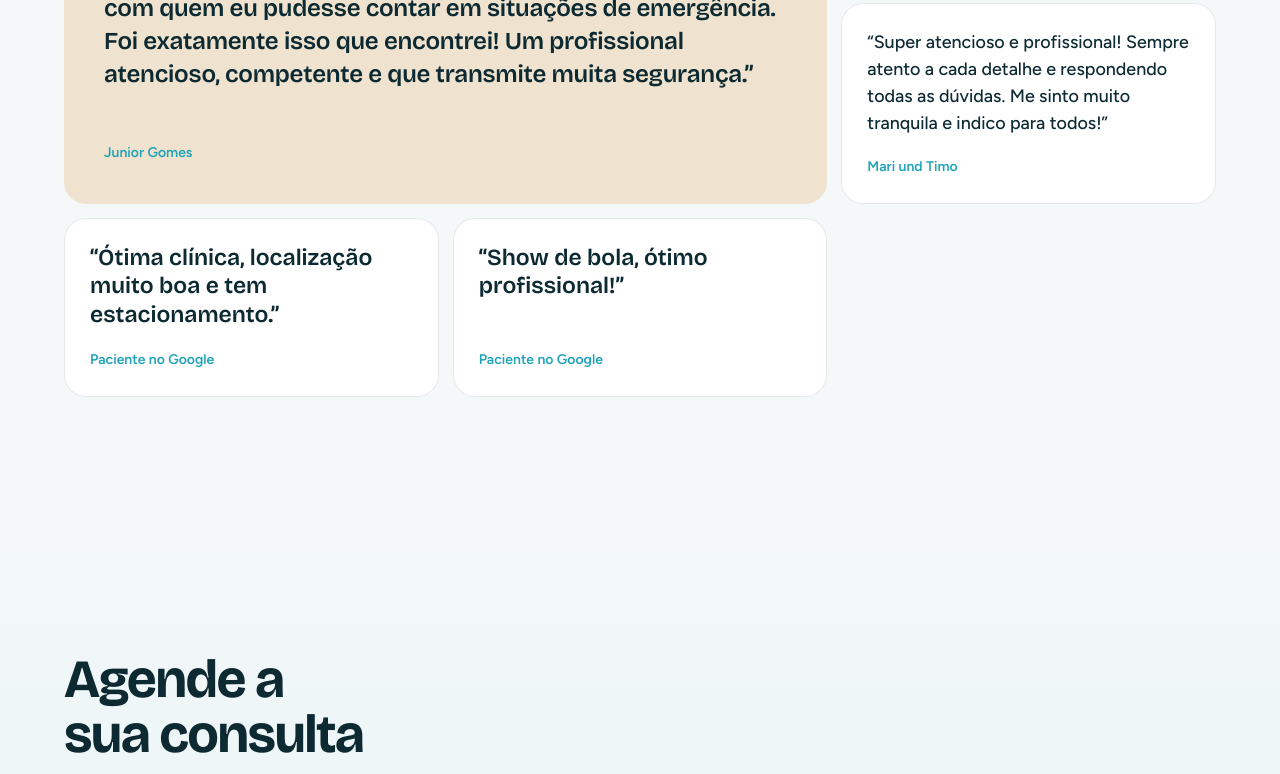
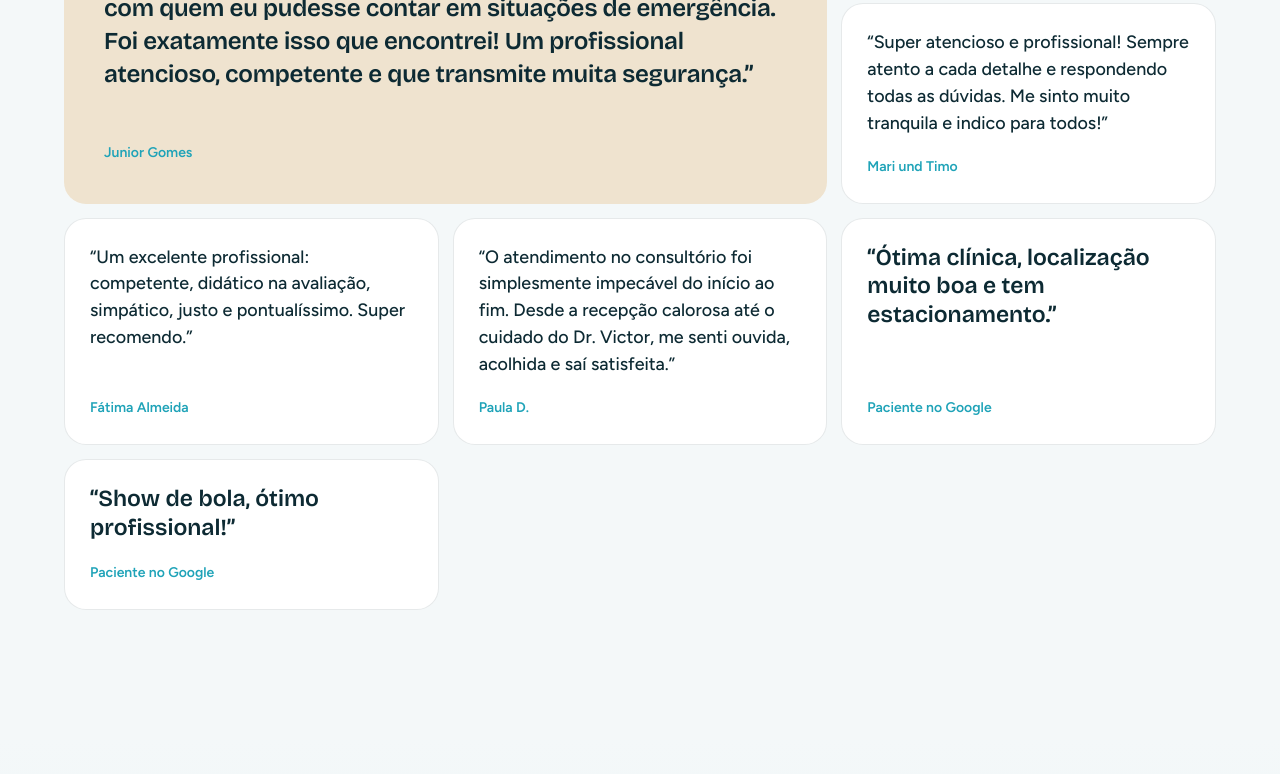
Before and after one commit to Dev-Felipefvs/site-victor-maiorano-dentista, a plain HTML site: page index.html in a window 1280 px wide. Shown: the part 3448-4222 px from the top of the page. Drawn offline with nearby package versions, Linux system fonts and the light colour scheme.

Commit message:
Mais duas avaliações reais do Google
Co-Authored-By: Claude Opus 5.5 <noreply@anthropic.com>

```diff
--- a/index.html
+++ b/index.html
@@ -126,6 +126,8 @@
           </article>
           <article class="rv reveal" style="--d:.06s"><p>“Victor é aquele profissional que você pode confiar de olhos fechados. Vou e levo toda minha família e amigos! Ele é maravilhoso!”</p><span>Amélia Viana</span></article>
           <article class="rv reveal" style="--d:.12s"><p>“Super atencioso e profissional! Sempre atento a cada detalhe e respondendo todas as dúvidas. Me sinto muito tranquila e indico para todos!”</p><span>Mari und Timo</span></article>
+          <article class="rv reveal" style="--d:.15s"><p>“Um excelente profissional: competente, didático na avaliação, simpático, justo e pontualíssimo. Super recomendo.”</p><span>Fátima Almeida</span></article>
+          <article class="rv reveal" style="--d:.18s"><p>“O atendimento no consultório foi simplesmente impecável do início ao fim. Desde a recepção calorosa até o cuidado do Dr. Victor, me senti ouvida, acolhida e saí satisfeita.”</p><span>Paula D.</span></article>
           <article class="rv rv--short reveal" style="--d:.18s"><p>“Ótima clínica, localização muito boa e tem estacionamento.”</p><span>Paciente no Google</span></article>
           <article class="rv rv--short reveal" style="--d:.24s"><p>“Show de bola, ótimo profissional!”</p><span>Paciente no Google</span></article>
         </div>
```
